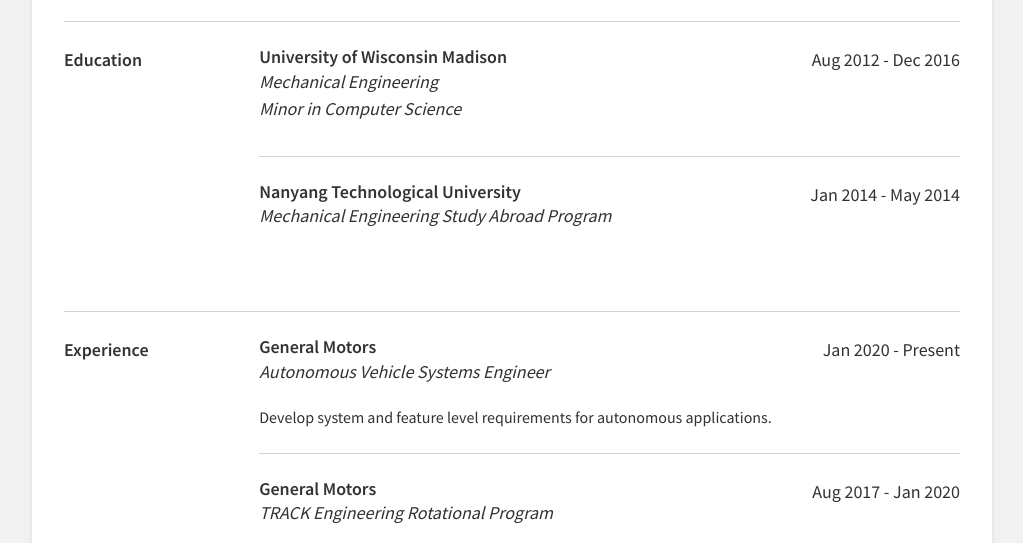
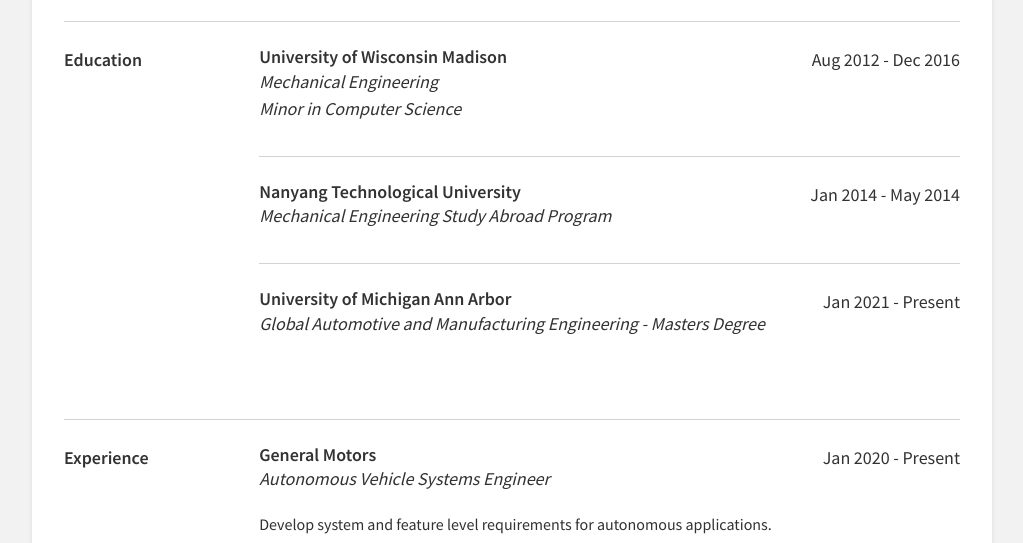
Before and after one commit to jpneville47/html_practice, a plain HTML site: page index.html in a window 1280 px wide. Shown: the part 235-778 px from the top of the page, without its empty margins (128-1151 px from the left). Drawn offline with nearby package versions, Linux system fonts and the light colour scheme.

Commit message:
Update index.html
Add in education at University of Michigan

```diff
--- a/index.html
+++ b/index.html
@@ -42,6 +42,18 @@
                         </div>
                         <div>
                             Jan 2014 - May 2014
+                        </div>
+                    </div> <!-- end education-title container -->
+                </div>
+
+                <div class="education">
+                    <div class="education-title-container">
+                        <div>
+                            <div class="education-institution">University of Michigan Ann Arbor</div>
+                            <div class="education-title">Global Automotive and Manufacturing Engineering - Masters Degree</div>
+                        </div>
+                        <div>
+                            Jan 2021 - Present
                         </div>
                     </div> <!-- end education-title container -->
                 </div>
```
